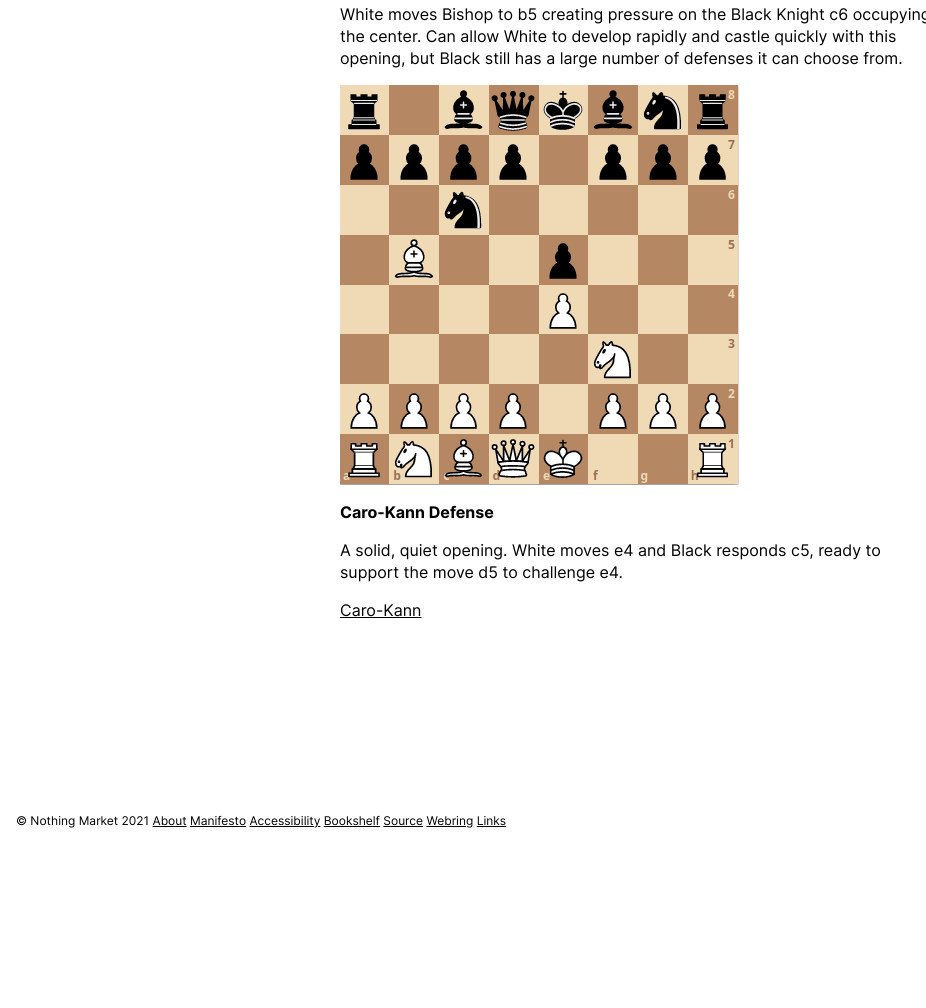
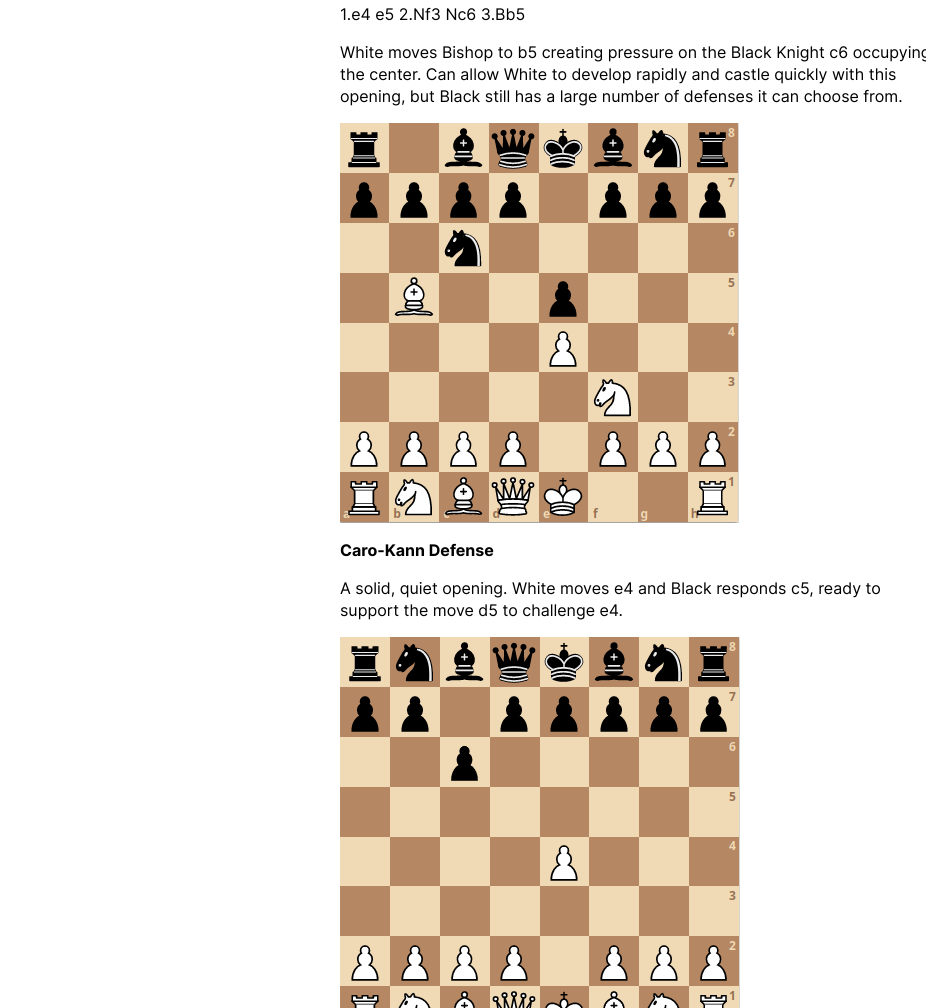
Before and after one commit to et0and/portfolio-redux, an Eleventy site: page content/projects/chess.md in a window 1280 px wide. Shown: the part 1792-2800 px from the top of the page, without its empty margins (0-926 px from the left). Before the commit the page ends 2638 px from the top, so only its background shows below. Built offline with nearby package versions, Linux system fonts and the light colour scheme; Eleventy itself is replaced by a stand-in of ours; files that its build step writes are made by us from their sources.

Commit message:
Fixed MD error

```diff
--- a/content/projects/chess.md
+++ b/content/projects/chess.md
@@ -11,6 +11,8 @@
 Chess is a recreational and competitive board game played between two players. Sometimes called Western or international chess to distinguish it from its predecessors and related games such as xiangqi, the current form of the game emerged in Southern Europe during the second half of the 15th century after evolving from similar, much older games of Indian and Persian origin. Today, chess is one of the world's most popular games, played by millions of people worldwide at home, in clubs, online, by correspondence, and in tournaments.
 
 It is an abstract strategy game and involves no hidden information. It is played on a square chessboard with 64 squares arranged in an eight-by-eight grid. At the start, each player (one controlling the white pieces, the other controlling the black pieces) controls sixteen pieces: one king, one queen, two rooks, two knights, two bishops, and eight pawns. The object of the game is to checkmate the opponent's king, whereby the king is under immediate attack (in "check") and there is no way to remove it from attack on the next move. There are also several ways a game can end in a draw.
+
+===
 
 ## Openings
 
@@ -38,4 +40,4 @@
 
 A solid, quiet opening. White moves e4 and Black responds c5, ready to support the move d5 to challenge e4.
 
-[Caro-Kann](/media/carokann.png)
+![Caro-Kann](/media/carokann.png)
```
